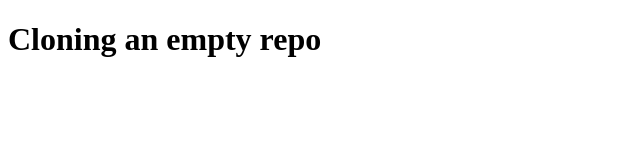
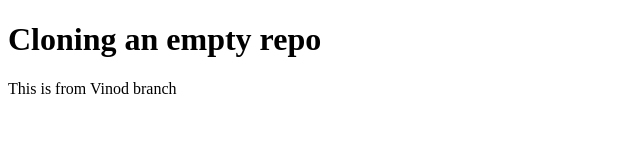
Before and after one commit to vinods10/day05-gitv2, a plain HTML site: page index.html in a window 1280 px wide. Shown: the whole page, without its empty margins (0-640 px from the left). Drawn offline with Linux system fonts and the light colour scheme.

Commit message:
added h1 vinod branch

```diff
--- a/index.html
+++ b/index.html
@@ -7,5 +7,6 @@
 </head>
 <body>
     <h1>Cloning an empty repo</h1>
+    <p>This is from Vinod branch</p>
 </body>
 </html>
```
